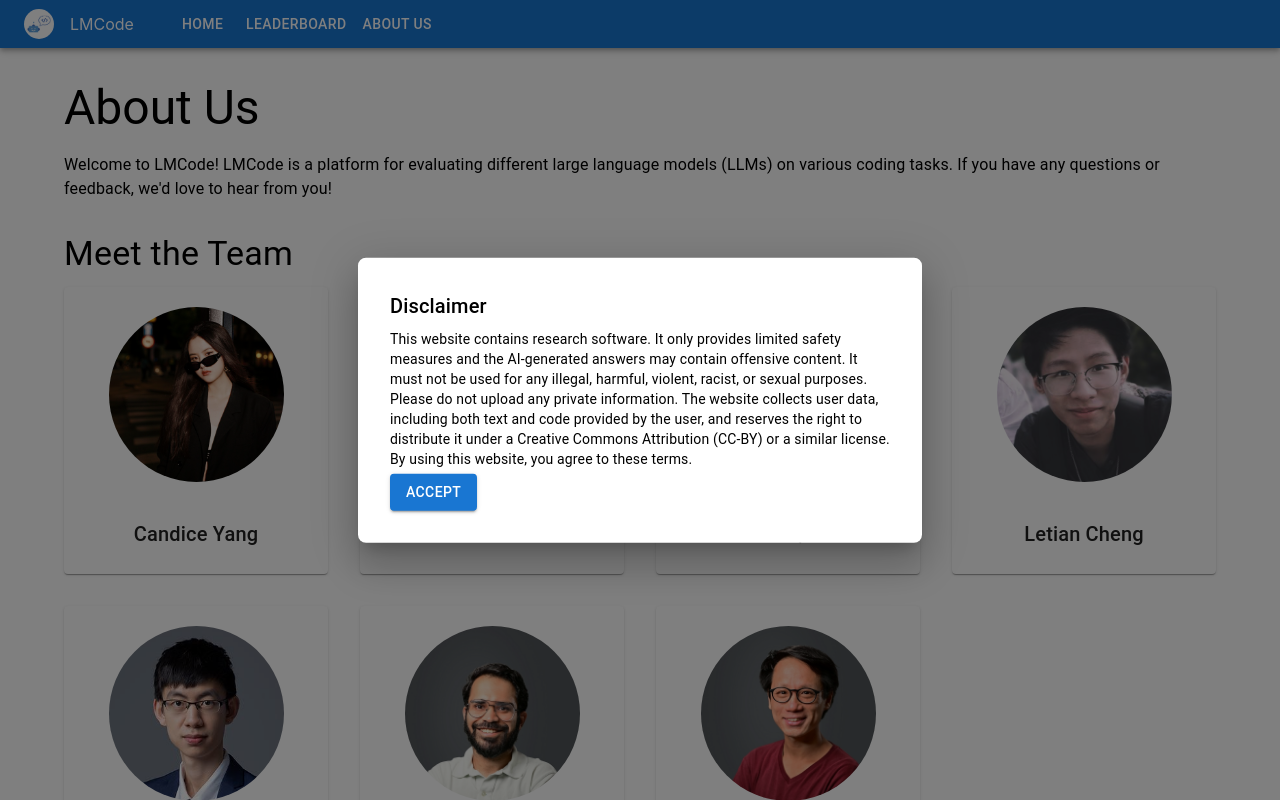
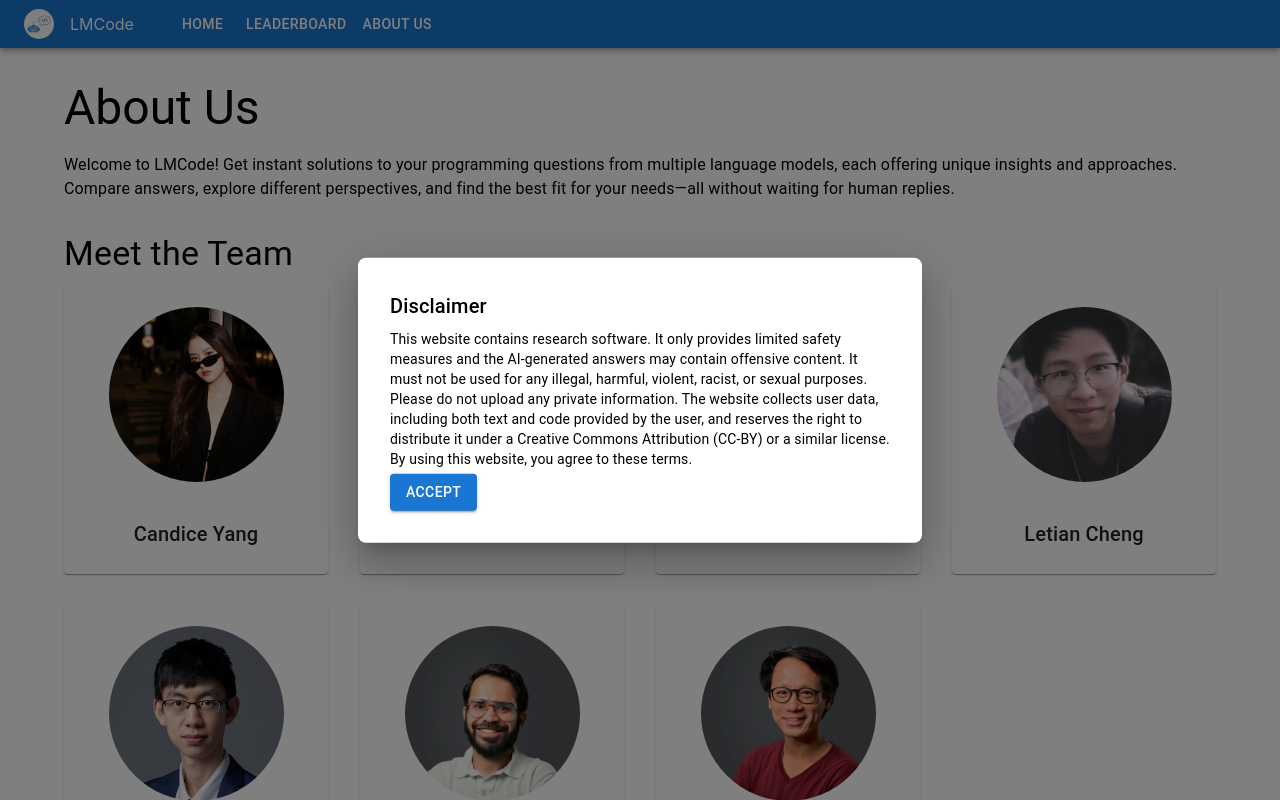
Before and after one commit to lmcode-ai/lmcode, a React (Create React App) app in the folder frontend/: page /about-us in a window 1280 px wide. Shown: the top 800 px of the page. Built offline with nearby package versions, Linux system fonts and the light colour scheme.

Commit message:
changing to latest models and updating about us

```diff
--- a/frontend/src/AboutUsPage.js
+++ b/frontend/src/AboutUsPage.js
@@ -30,8 +30,7 @@ const AboutUsPage = () => {
           About Us
         </Typography>
         <Typography variant="body1" paragraph>
-          Welcome to LMCode! LMCode is a platform for evaluating different large language models (LLMs) on various coding tasks.
-          If you have any questions or feedback, we'd love to hear from you!
+          Welcome to LMCode! Get instant solutions to your programming questions from multiple language models, each offering unique insights and approaches. Compare answers, explore different perspectives, and find the best fit for your needs—all without waiting for human replies.
         </Typography>
       </Box>
 
--- a/frontend/src/redux/languagesSlice.js
+++ b/frontend/src/redux/languagesSlice.js
@@ -9,7 +9,8 @@ const initialState = {
     'Javascript',
     'Typescript',
     'Verilog',
-    'Scala'
+    'Scala',
+    'Rust'
   ]
 };
 
```
Also changed, not shown: 2 other files (tests, documents, lock files or other folders).
